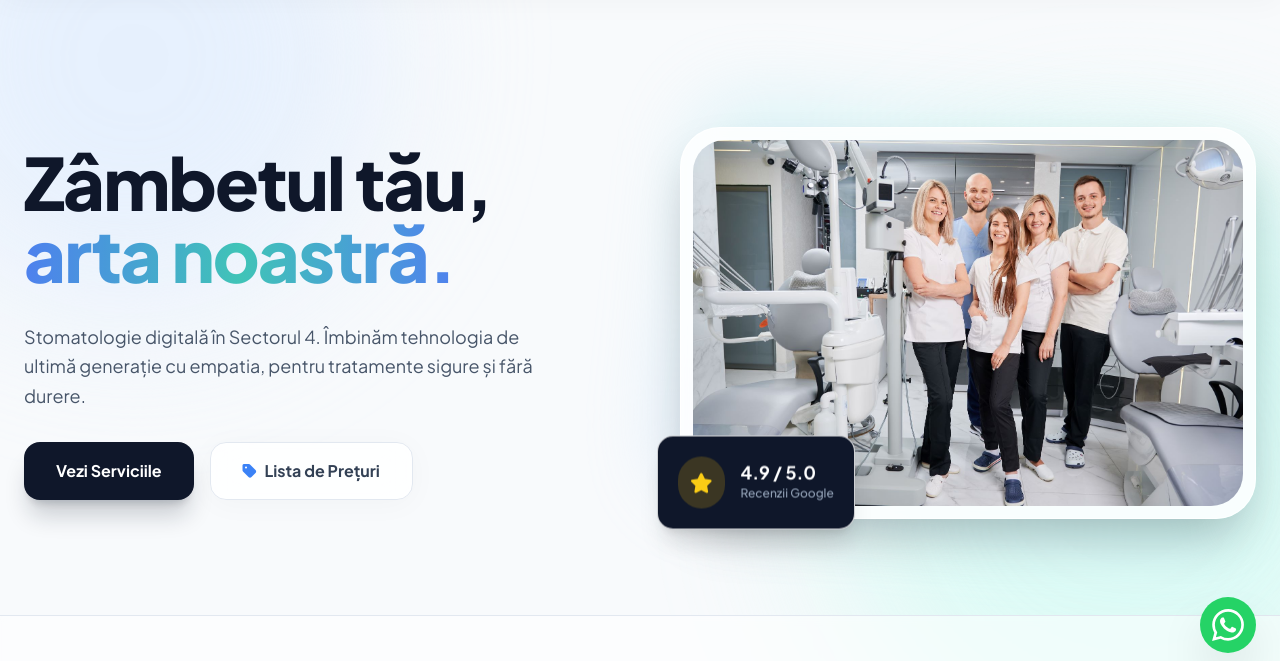
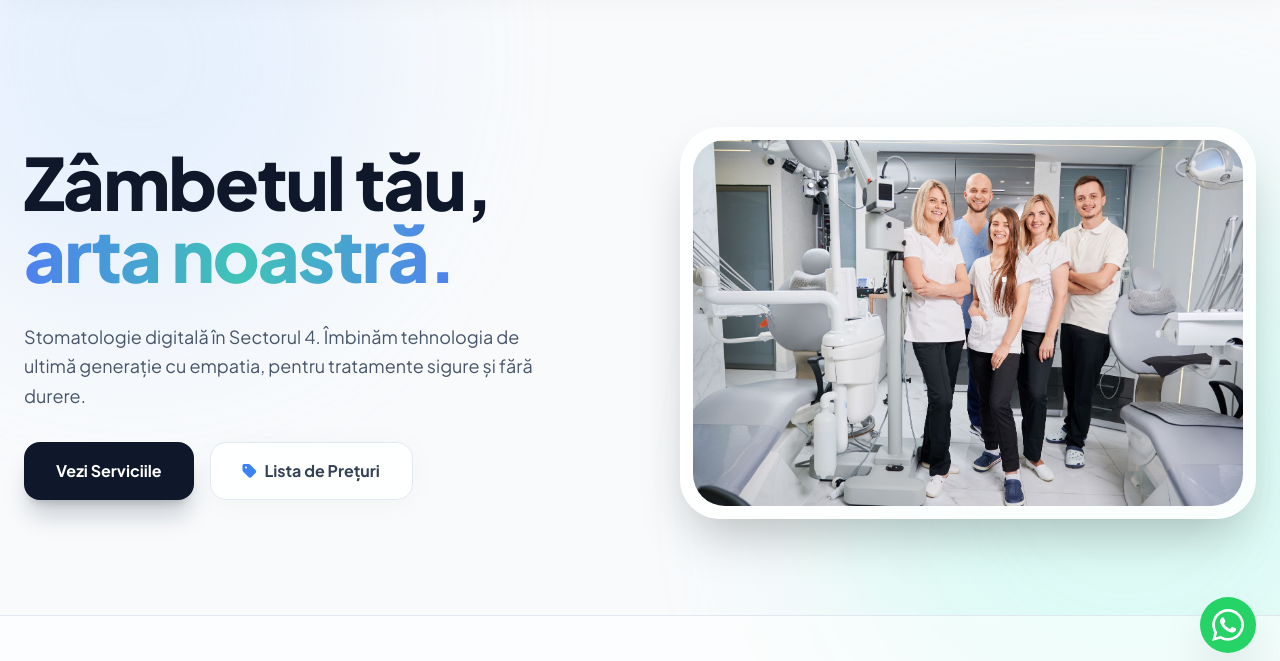
Before and after one commit to sorinpintilie-lgtm/artisdenta, a plain HTML site: page index.html in a window 1280 px wide. Shown: the part 123-784 px from the top of the page. Drawn offline with nearby package versions, Linux system fonts and the light colour scheme.

Commit message:
Remove Google reviews badge and image animations

```diff
--- a/index.html
+++ b/index.html
@@ -262,7 +262,7 @@
                 </p>
 
                 <div class="block lg:hidden mb-8">
-                    <div class="glass p-2 rounded-[2rem] shadow-xl rotate-1">
+                    <div class="glass p-2 rounded-[2rem] shadow-xl">
                         <img src="hero2.jpg" class="rounded-[1.5rem] w-full h-[280px] object-cover">
                     </div>
                 </div>
@@ -278,19 +278,8 @@
             </div>
 
             <div class="relative order-2 lg:order-2 hidden lg:block">
-                <div class="absolute inset-0 bg-gradient-to-tr from-blue-200 to-teal-200 rounded-[3rem] rotate-6 opacity-40 blur-2xl"></div>
-                <div class="glass p-3 rounded-[2.5rem] relative transform hover:rotate-1 transition duration-700 shadow-2xl">
+                <div class="glass p-3 rounded-[2.5rem] shadow-2xl">
                     <img src="hero2.jpg" alt="Cabinet stomatologic modern" class="rounded-[2rem] w-full h-auto object-cover">
-
-                    <div class="absolute -bottom-6 -left-6 glass bg-slate-900 text-white p-5 rounded-2xl shadow-xl flex items-center gap-4 animate-bounce" style="animation-duration: 4s;">
-                        <div class="bg-yellow-500/20 p-3 rounded-full text-yellow-400 text-xl">
-                            <i class="fa-solid fa-star"></i>
-                        </div>
-                        <div>
-                            <p class="font-bold text-lg leading-none">4.9 / 5.0</p>
-                            <p class="text-xs text-slate-400 font-medium mt-1">Recenzii Google</p>
-                        </div>
-                    </div>
                 </div>
             </div>
         </div>
```
